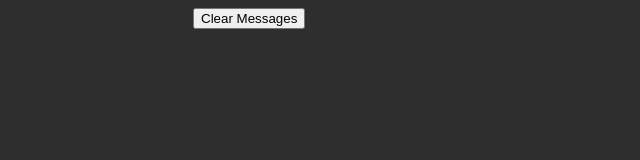
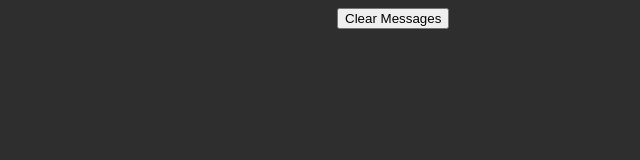
Before and after one commit to jake-freeman/anon-quesing, a plain HTML site: page steve.html in a window 1280 px wide. Shown: the whole page, without its empty margins (55-695 px from the left). Drawn offline with Linux system fonts and the light colour scheme.

Commit message:
Update style.css

```diff
--- a/style.css
+++ b/style.css
@@ -5,14 +5,14 @@ body {
 }
 
 #root {
-    margin-left: 30vh;
-    margin-right: 30vh;
+    margin-left: 30vw;
+    margin-right: 30vw;
 }
 
 #guess {
   margin-bottom: 1em;
   padding: 0.75em;
-  width: 40vh;
+  width: 40vw;
   border-radius: 12px;
   border: none;
 }
```
